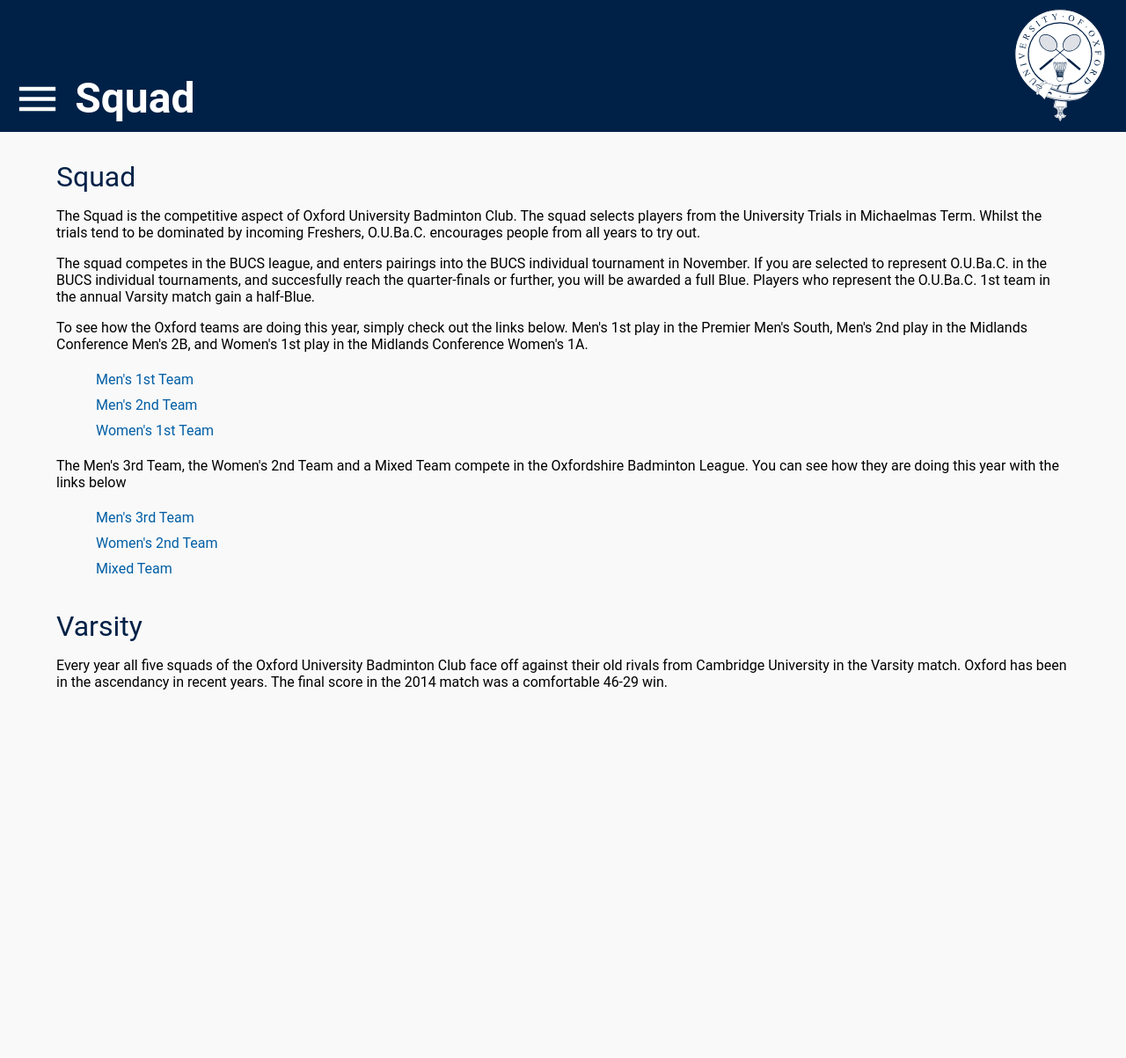
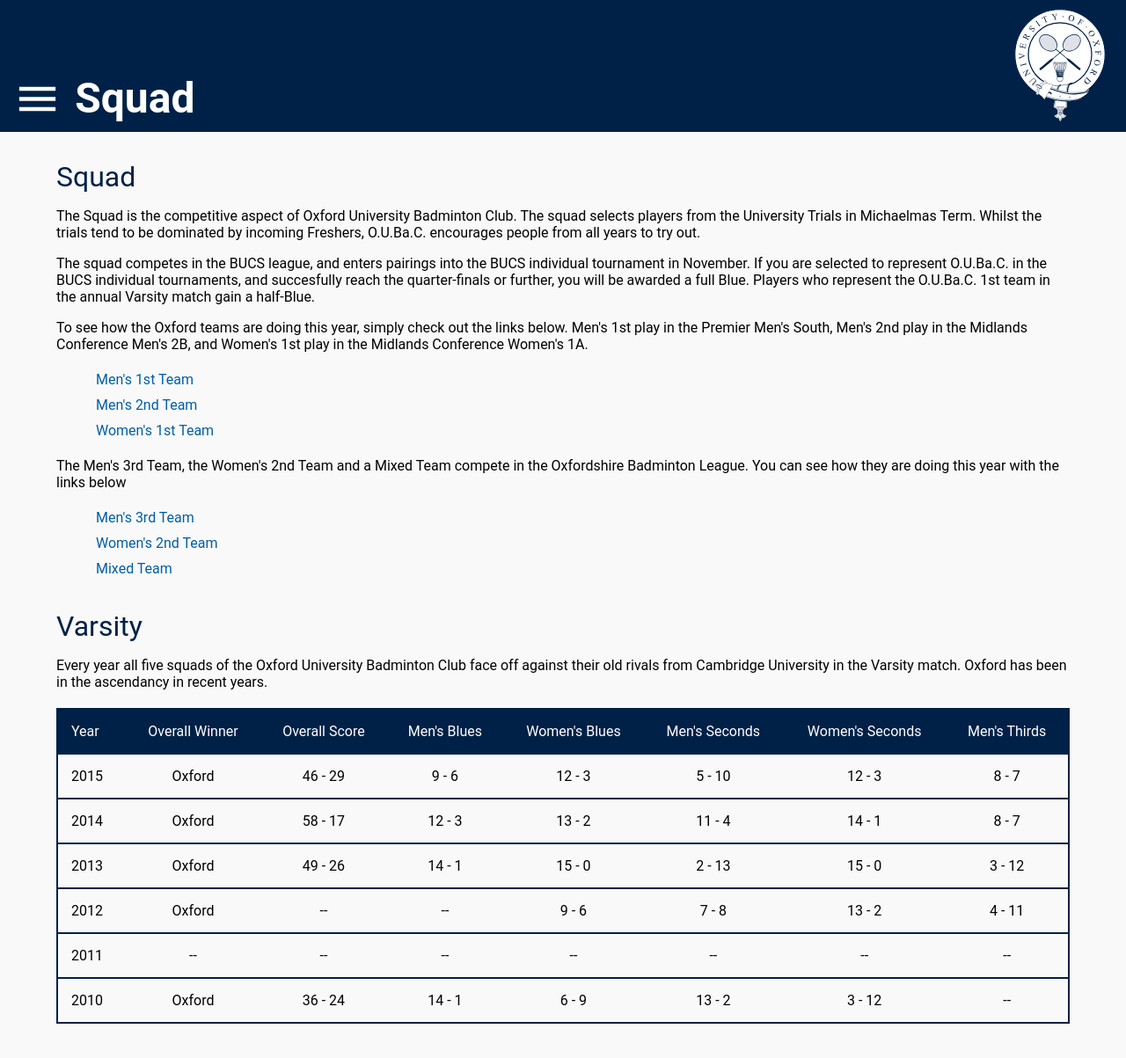
Before and after one commit to OUBaC/OUBaC.github.io, a Jekyll site: the page built from squad.html, in a window 1280 px wide and 1214 px high. Shown: the top 1203 px of the window at 88% size. Built offline with Jekyll 4.4.1, drawn with Linux system fonts in a browser that asks for light colours.

Commit message:
Added some varsity records.

```diff
--- /dev/null
+++ b/_data/varsity/2010.yml
@@ -0,0 +1,14 @@
+year: 2010
+oxford: 36
+cambridge: 24
+winner: Oxford
+oxford-mens-1: 14
+cambridge-mens-1: 1
+oxford-mens-2: 13
+cambridge-mens-2: 2
+oxford-mens-3:
+cambridge-mens-3:
+oxford-ladies-1: 6
+cambridge-ladies-1: 9
+oxford-ladies-2: 3
+cambridge-ladies-2: 12
--- /dev/null
+++ b/_data/varsity/2011.yml
@@ -0,0 +1 @@
+year: 2011
--- /dev/null
+++ b/_data/varsity/2012.yml
@@ -0,0 +1,14 @@
+year: 2012
+oxford:
+cambridge:
+winner: Oxford
+oxford-mens-1:
+cambridge-mens-1:
+oxford-mens-2: 7
+cambridge-mens-2: 8
+oxford-mens-3: 4
+cambridge-mens-3: 11
+oxford-ladies-1: 9
+cambridge-ladies-1: 6
+oxford-ladies-2: 13
+cambridge-ladies-2: 2
--- /dev/null
+++ b/_data/varsity/2013.yml
@@ -0,0 +1,14 @@
+year: 2013
+oxford: 49
+cambridge: 26
+winner: Oxford
+oxford-mens-1: 14
+cambridge-mens-1: 1
+oxford-mens-2: 2
+cambridge-mens-2: 13
+oxford-mens-3: 3
+cambridge-mens-3: 12
+oxford-ladies-1: 15
+cambridge-ladies-1: 0
+oxford-ladies-2: 15
+cambridge-ladies-2: 0
--- /dev/null
+++ b/_data/varsity/2014.yml
@@ -0,0 +1,14 @@
+year: 2014
+oxford: 58
+cambridge: 17
+winner: Oxford
+oxford-mens-1: 12
+cambridge-mens-1: 3
+oxford-mens-2: 11
+cambridge-mens-2: 4
+oxford-mens-3: 8
+cambridge-mens-3: 7
+oxford-ladies-1: 13
+cambridge-ladies-1: 2
+oxford-ladies-2: 14
+cambridge-ladies-2: 1
--- /dev/null
+++ b/_data/varsity/2015.yml
@@ -0,0 +1,14 @@
+year: 2015
+winner: Oxford
+oxford: 46
+cambridge: 29
+oxford-mens-1: 9
+cambridge-mens-1: 6
+oxford-mens-2: 5
+cambridge-mens-2: 10
+oxford-mens-3: 8
+cambridge-mens-3: 7
+oxford-ladies-1: 12
+cambridge-ladies-1: 3
+oxford-ladies-2: 12
+cambridge-ladies-2: 3
--- a/squad.html
+++ b/squad.html
@@ -28,5 +29,58 @@
 
 <h2>Varsity</h2>
 <p>
-Every year all five squads of the Oxford University Badminton Club face off against their old rivals from Cambridge University in the Varsity match. Oxford has been in the ascendancy in recent years. The final score in the 2014 match was a comfortable 46-29 win.
+Every year all five squads of the Oxford University Badminton Club face off against their old rivals from Cambridge University in the Varsity match. Oxford has been in the ascendancy in recent years.
 </p>
+<table cellspacing="0" cellpadding="0" class="responsive-table">
+	<thead>
+		<th scope="col">Year</th>
+		<th scope="col">Overall Winner</th>
+		<th scope="col">Overall Score</th>
+		<th scope="col">Men's Blues</th>
+		<th scope="col">Women's Blues</th>
+		<th scope="col">Men's Seconds</th>
+		<th scope="col">Women's Seconds</th>
+		<th scope="col">Men's Thirds</th>
+	</thead>
+	{% for year_hash in site.data.varsity reversed %}
+	{% assign year = year_hash[1] %}
+	<tr>
+		<th scope="row">{{year.year}}</th>
+		{% if year.winner %}
+		<td data-title="Overall Winner">{{year.winner}}</td>
+		{% else %}
+		<td data-title="Overall Winner">--</td>
+		{% endif %}
+		{% if year.oxford %}
+		<td data-title="Overall Score">{{year.oxford}} - {{year.cambridge}}</td>
+		{% else %}
+		<td data-title="Overall Score">--</td>
+		{% endif %}
+		{% if year.oxford-mens-1 %}
+		<td data-title="Men's Blues">{{year.oxford-mens-1}} - {{year.cambridge-mens-1}}</td>
+		{% else %}
+		<td data-title="Men's Blues">--</td>
+		{% endif %}
+		{% if year.oxford-ladies-1 %}
+		<td data-title="Women's Blues">{{year.oxford-ladies-1}} - {{year.cambridge-ladies-1}}</td>
+		{% else %}
+		<td data-title="Women's Blues">--</td>
+		{% endif %}
+		{% if year.oxford-mens-2 %}
+		<td data-title="Men's Seconds">{{year.oxford-mens-2}} - {{year.cambridge-mens-2}}</td>
+		{% else %}
+		<td data-title="Men's Seconds">--</td>
+		{% endif %}
+		{% if year.oxford-ladies-2 %}
+		<td data-title="Women's Seconds">{{year.oxford-ladies-2}} - {{year.cambridge-ladies-2}}</td>
+		{% else %}
+		<td data-title="Women's Seconds">--</td>
+		{% endif %}
+		{% if year.oxford-mens-3 %}
+		<td data-title="Men's Thirds">{{year.oxford-mens-3}} - {{year.cambridge-mens-3}}</td>
+		{% else %}
+		<td data-title="Men's Thirds">--</td>
+		{% endif %}
+	</tr>
+	{% endfor %}
+</table>
--- /dev/null
+++ b/styles/squad-styles.scss
@@ -0,0 +1,7 @@
+---
+---
+@import 'variables';
+$critical-value: 800px;
+$print-critical-value: 360px; //This number has been chosen such that the table looks fine across most of the paper sizes in Chrome's print preview.
+
+@import 'responsive-table'
```
Also changed, not shown: other parts of squad.html (+1 -0 lines), _data/varsity-template.yml (added, +14 -0 lines).
